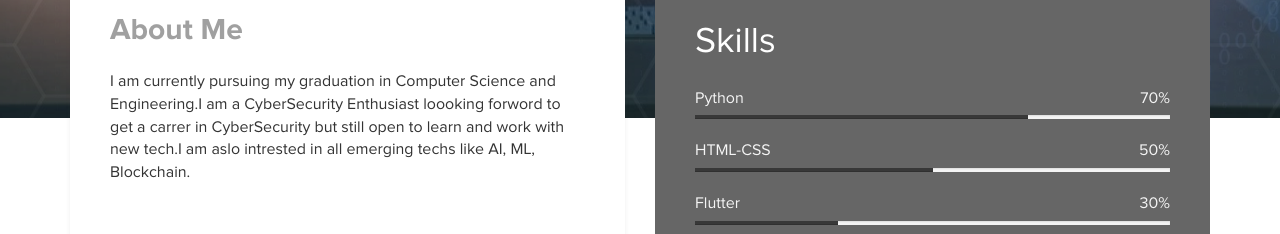
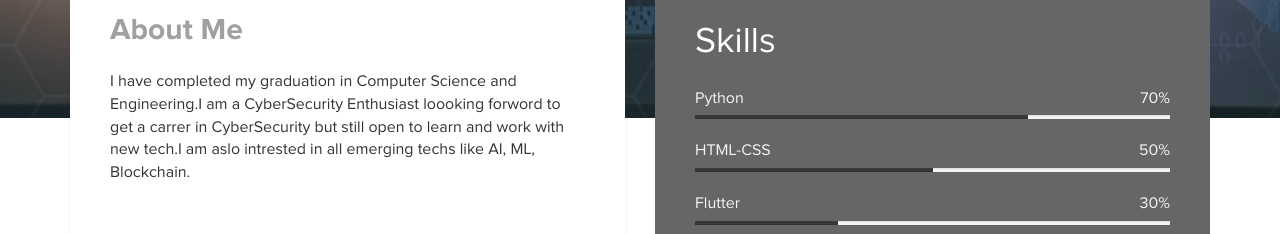
Before and after one commit to Asif404/resume, a plain HTML site: page index.html in a window 1280 px wide. Shown: the part 682-916 px from the top of the page. Drawn offline with Linux system fonts and the light colour scheme.

Commit message:
change in contents of resume

```diff
--- a/index.html
+++ b/index.html
@@ -42,7 +42,7 @@
 				<h3 class="accent">About Me</h3>
 				<br>
 				<p>
-					I am currently pursuing my graduation in Computer Science and Engineering.I am a CyberSecurity Enthusiast loooking forword to get a carrer in CyberSecurity but still open to learn and work with new tech.I am aslo intrested in all emerging techs like AI, ML, Blockchain.
+					I have completed my graduation in Computer Science and Engineering.I am a CyberSecurity Enthusiast loooking forword to get a carrer in CyberSecurity but still open to learn and work with new tech.I am aslo intrested in all emerging techs like AI, ML, Blockchain.
 					</p>
 			</div>
 		</div>
```
